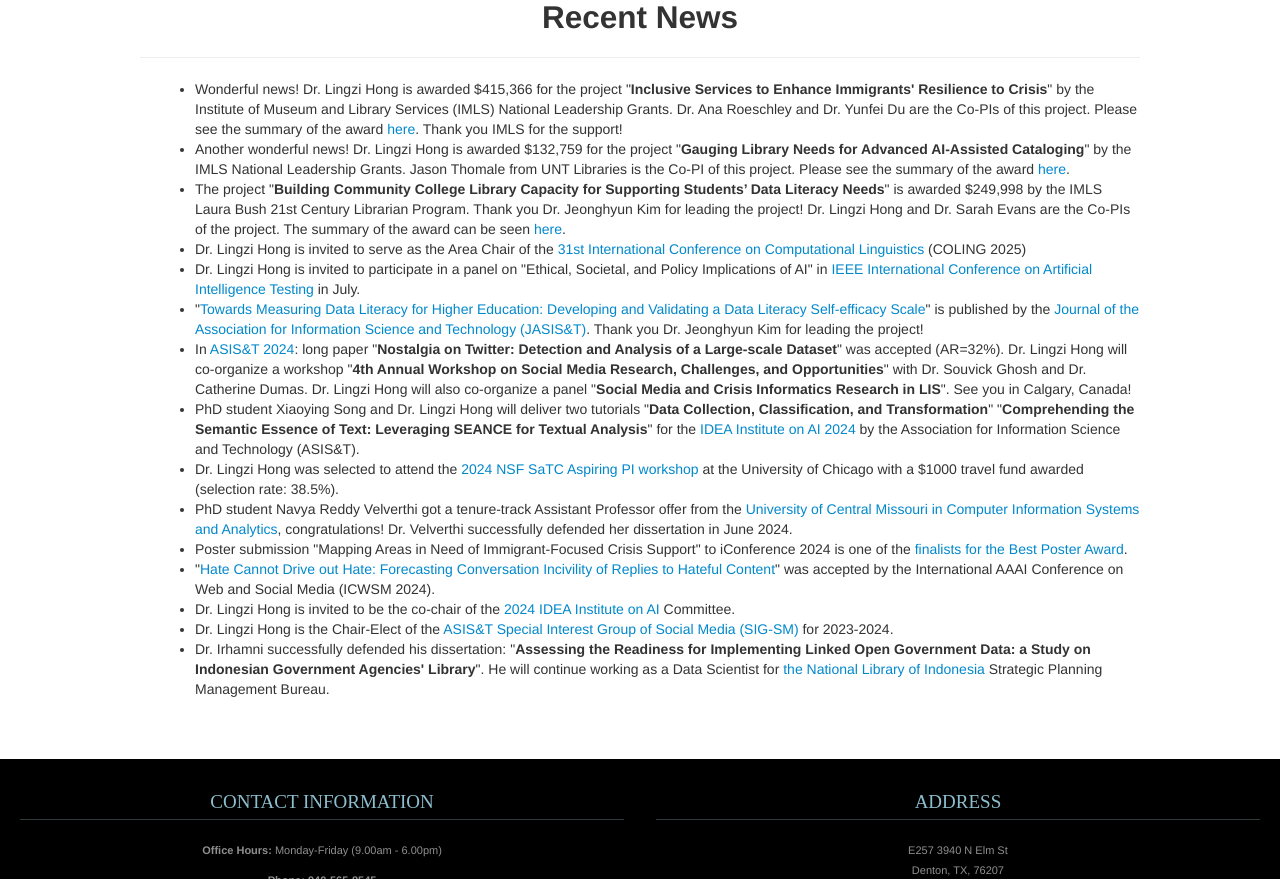
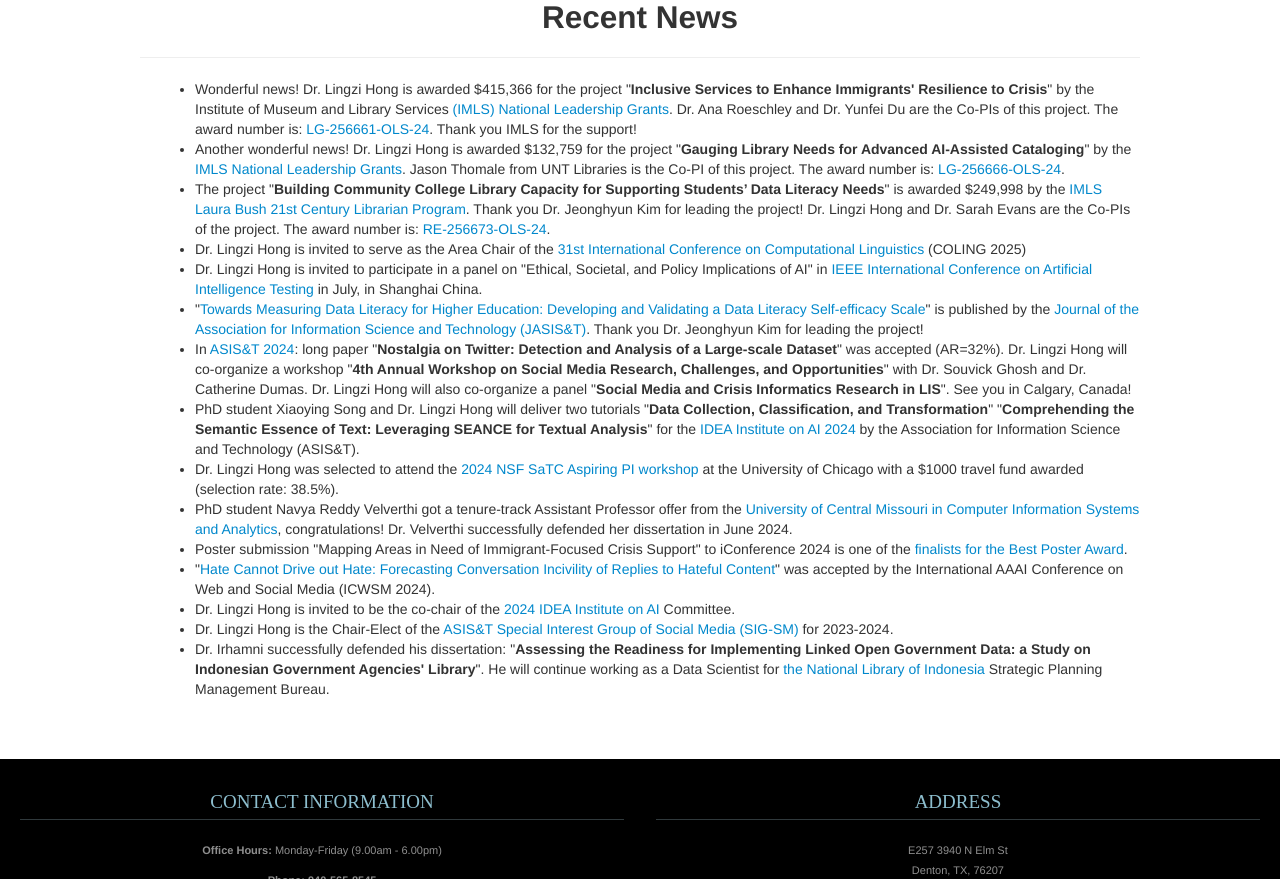
Before and after one commit to LingziHong/lingzihong.github.io, a plain HTML site: page index.html in a window 1280 px wide. Shown: the part 1398-2277 px from the top of the page. Drawn offline with Linux system fonts and the light colour scheme.

Commit message:
update news

```diff
--- a/index.html
+++ b/index.html
@@ -96,15 +96,15 @@
 
                <div class="span10 feature-items">
                   <ul>
-                     <li>Wonderful news! Dr. Lingzi Hong is awarded $415,366 for the project "<strong>Inclusive Services to Enhance Immigrants' Resilience to Crisis</strong>" by the Institute of Museum and Library Services (IMLS) National Leadership Grants. Dr. Ana Roeschley and Dr. Yunfei Du are the Co-PIs of this project. Please see the summary of the award <a href="https://www.imls.gov/grants/awarded/lg-256661-ols-24">here</a>. Thank you IMLS for the support!</li>
+                     <li>Wonderful news! Dr. Lingzi Hong is awarded $415,366 for the project "<strong>Inclusive Services to Enhance Immigrants' Resilience to Crisis</strong>" by the Institute of Museum and Library Services <a href="https://www.imls.gov/grants/available/national-leadership-grants-libraries">(IMLS) National Leadership Grants</a>. Dr. Ana Roeschley and Dr. Yunfei Du are the Co-PIs of this project. The award number is: <a href="https://www.imls.gov/grants/awarded/lg-256661-ols-24">LG-256661-OLS-24</a>. Thank you IMLS for the support!</li>
 
-                     <li>Another wonderful news! Dr. Lingzi Hong is awarded $132,759 for the project "<strong>Gauging Library Needs for Advanced AI-Assisted Cataloging</strong>" by the IMLS National Leadership Grants. Jason Thomale from UNT Libraries is the Co-PI of this project. Please see the summary of the award <a href="https://www.imls.gov/grants/awarded/lg-256666-ols-24">here</a>.</li>
+                     <li>Another wonderful news! Dr. Lingzi Hong is awarded $132,759 for the project "<strong>Gauging Library Needs for Advanced AI-Assisted Cataloging</strong>" by the <a href="https://www.imls.gov/grants/available/national-leadership-grants-libraries">IMLS National Leadership Grants</a>. Jason Thomale from UNT Libraries is the Co-PI of this project. The award number is: <a href="https://www.imls.gov/grants/awarded/lg-256666-ols-24">LG-256666-OLS-24</a>.</li>
 
-                     <li>The project "<strong>Building Community College Library Capacity for Supporting Students’ Data Literacy Needs</strong>" is awarded $249,998 by the IMLS Laura Bush 21st Century Librarian Program. Thank you Dr. Jeonghyun Kim for leading the project! Dr. Lingzi Hong and Dr. Sarah Evans are the Co-PIs of the project. The summary of the award can be seen <a href="https://www.imls.gov/grants/awarded/re-256673-ols-24">here</a>.</li>
+                     <li>The project "<strong>Building Community College Library Capacity for Supporting Students’ Data Literacy Needs</strong>" is awarded $249,998 by the <a href="https://www.imls.gov/grants/available/laura-bush-21st-century-librarian-program">IMLS Laura Bush 21st Century Librarian Program</a>. Thank you Dr. Jeonghyun Kim for leading the project! Dr. Lingzi Hong and Dr. Sarah Evans are the Co-PIs of the project. The award number is: <a href="https://www.imls.gov/grants/awarded/re-256673-ols-24">RE-256673-OLS-24</a>.</li>
 
                      <li>Dr. Lingzi Hong is invited to serve as the Area Chair of the <a href="https://coling2025.org/">31st International Conference on Computational Linguistics</a> (COLING 2025)</li>
 
-                     <li>Dr. Lingzi Hong is invited to participate in a panel on "Ethical, Societal, and Policy Implications of AI" in <a href="https://ieeeaitest.com/">IEEE International Conference on Artificial Intelligence Testing</a> in July. </li>
+                     <li>Dr. Lingzi Hong is invited to participate in a panel on "Ethical, Societal, and Policy Implications of AI" in <a href="https://ieeeaitest.com/">IEEE International Conference on Artificial Intelligence Testing</a> in July, in Shanghai China. </li>
 
                      <li>"<a href="http://doi.org/10.1002/asi.24934">Towards Measuring Data Literacy for Higher Education: Developing and Validating a Data Literacy Self-efficacy Scale</a>" is published by the <a href="https://www.asist.org/publications/jasist/">Journal of the Association for Information Science and Technology (JASIS&T)</a>. Thank you Dr. Jeonghyun Kim for leading the project!</li>
 
```
